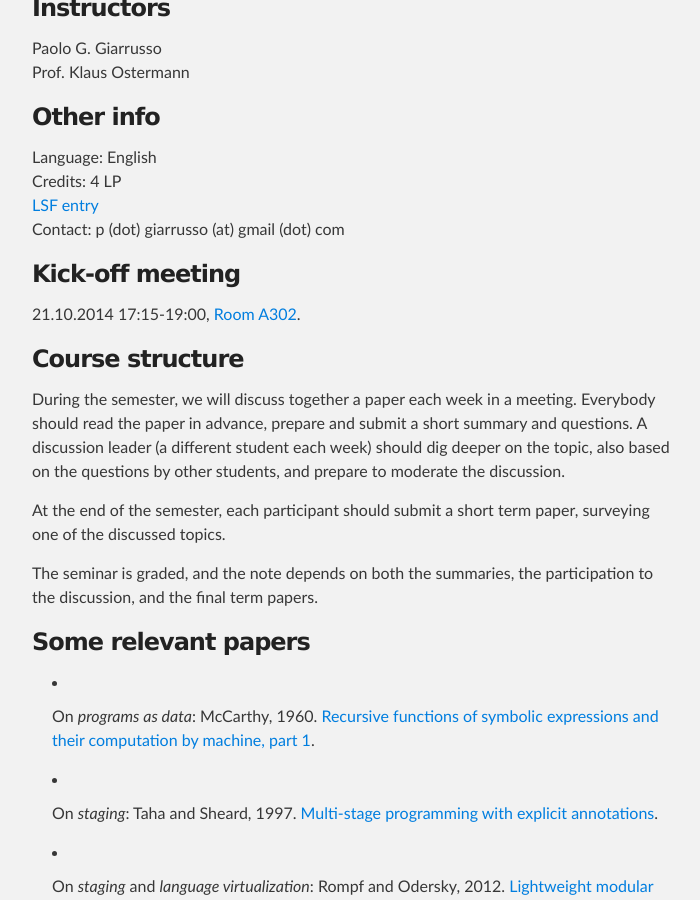
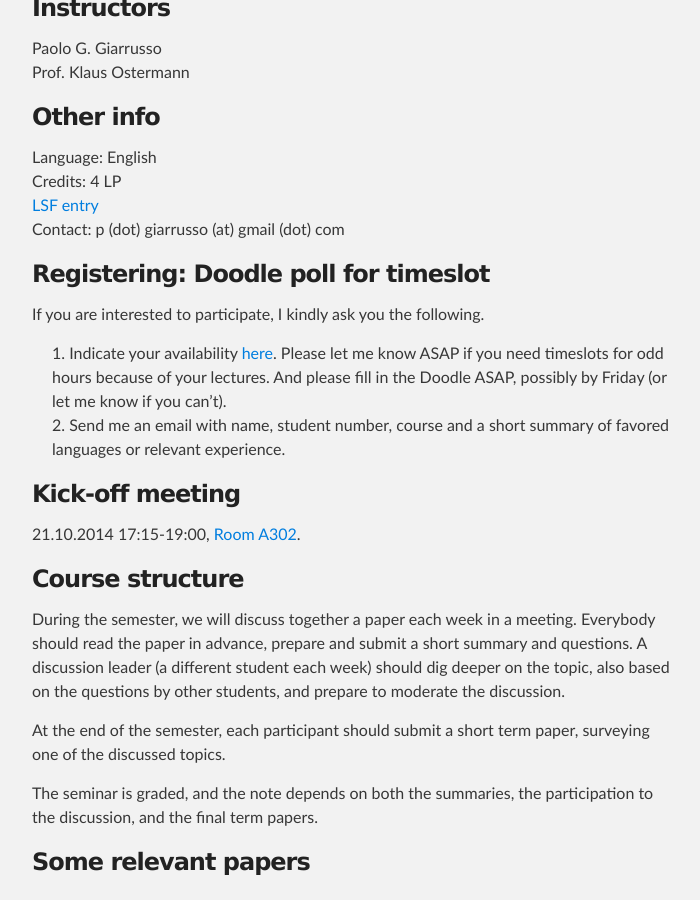
Before and after one commit to ps-mr/ps-mr.github.io, a Jekyll site: the page built from ws14-metaprogramming.md, in a window 1280 px wide and 900 px high, scrolled down 640 px. Shown: the whole window, without its empty margins (288-988 px from the left). Built offline with Jekyll 4.4.1, drawn with Linux system fonts in a browser that asks for light colours.

Commit message:
Registration information

```diff
--- a/ws14-metaprogramming.md
+++ b/ws14-metaprogramming.md
@@ -18,6 +18,14 @@ Language: English
 Credits: 4 LP
 [LSF entry](http://campus.verwaltung.uni-tuebingen.de/lsfpublic/rds?state=verpublish&status=init&vmfile=no&publishid=114223&moduleCall=webInfo&publishConfFile=webInfo&publishSubDir=veranstaltung)
 Contact: p (dot) giarrusso (at) gmail (dot) com
+
+### Registering: Doodle poll for timeslot
+
+If you are interested to participate, I kindly ask you the following.
+
+1. Indicate your availability [here](http://doodle.com/bnx7773c7msnq29i). Please let me know ASAP if you need timeslots for odd hours because of your lectures.
+And please fill in the Doodle ASAP, possibly by Friday (or let me know if you can't).
+2. Send me an email with name, student number, course and a short summary of favored languages or relevant experience.
 
 ### Kick-off meeting
 
```
